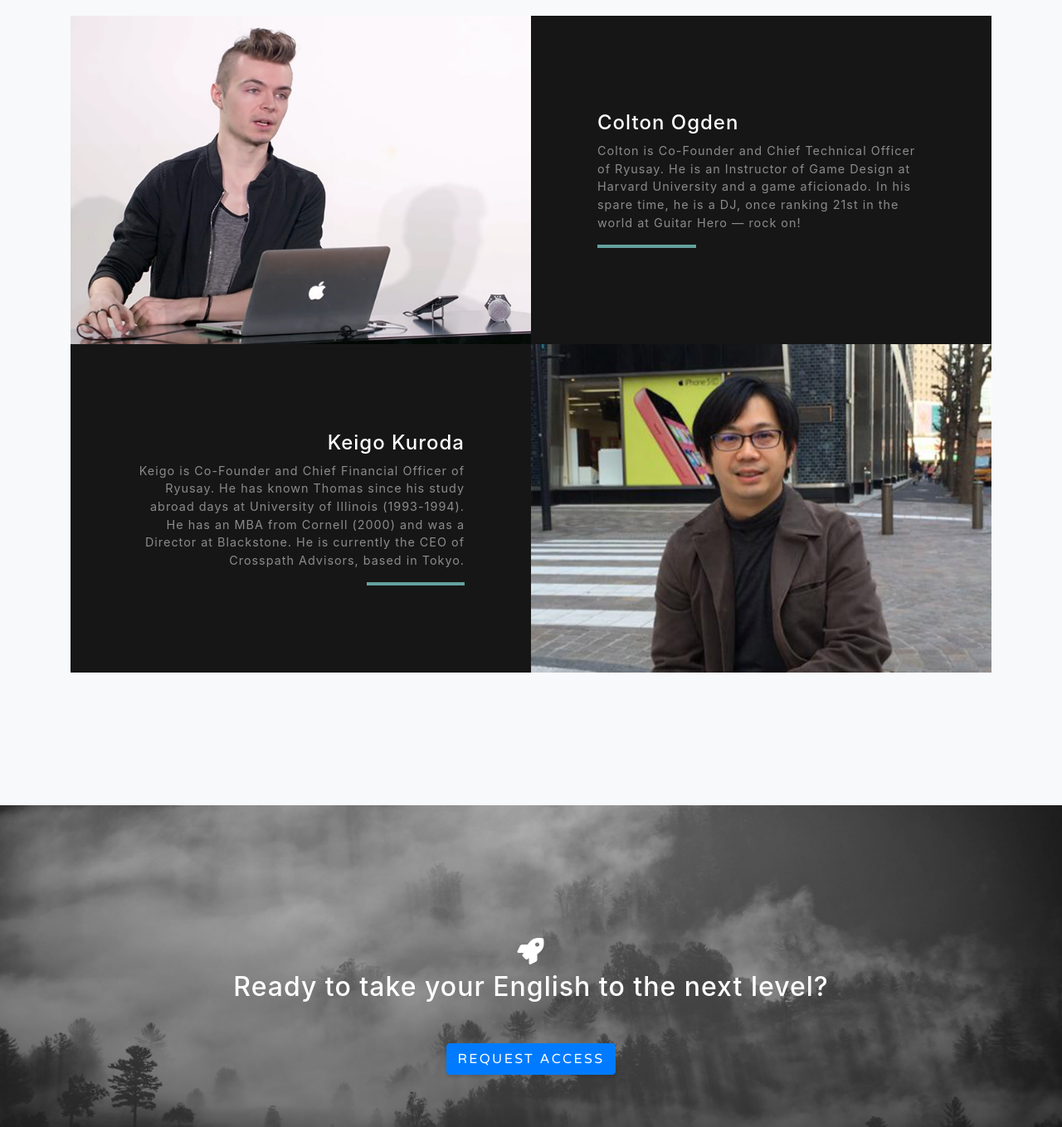
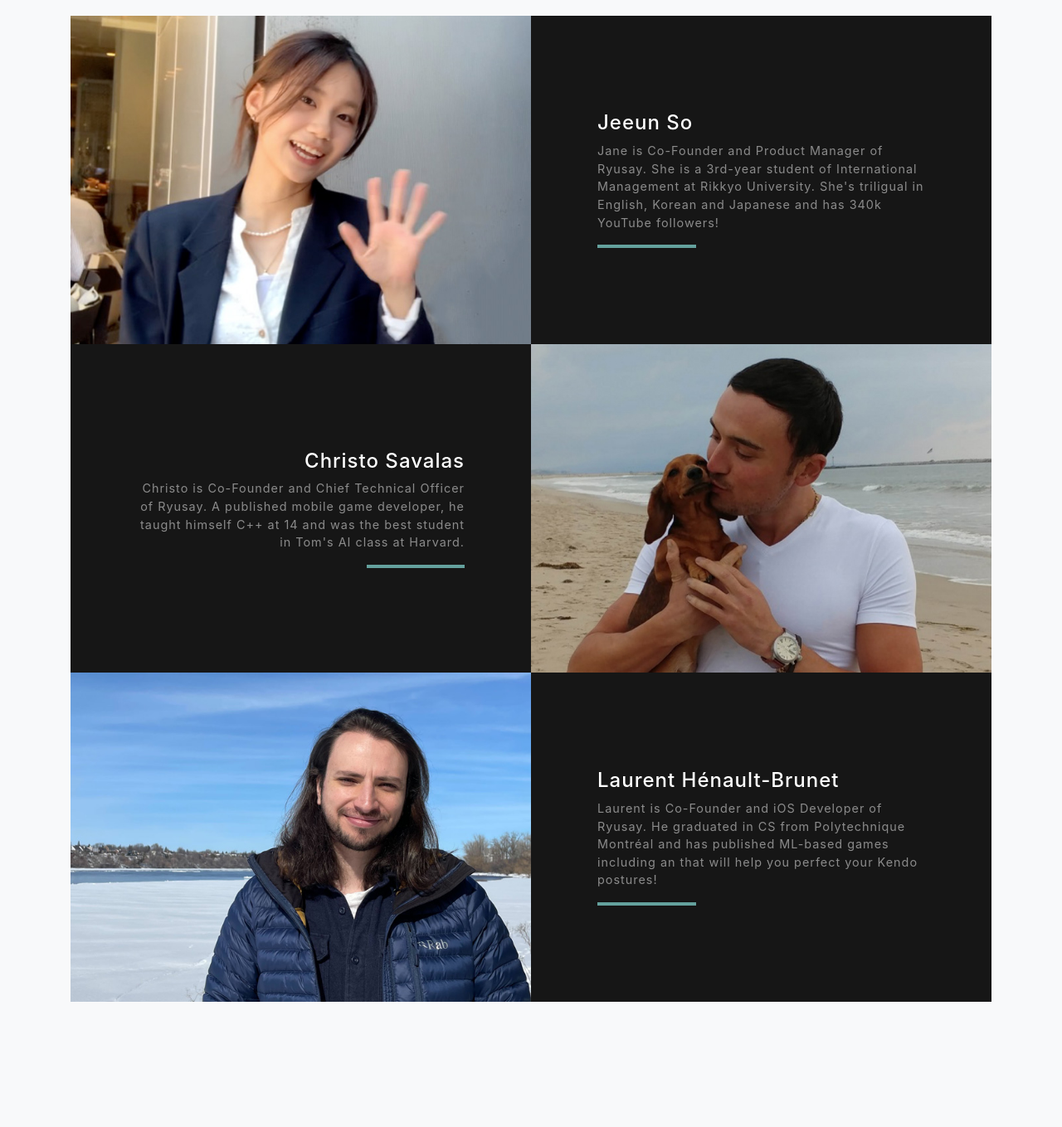
Before and after one commit to ThomasBallatore/ryusay, a website with bundled scripts: page index.html in a window 1280 px wide. Shown: the part 2140-3499 px from the top of the page at 83% size. Built offline with nearby package versions, Linux system fonts and the light colour scheme; files whose address does not match are found by name.

Commit message:
updated co-founder profiles

```diff
--- a/index.html
+++ b/index.html
@@ -85,7 +85,7 @@
         <div class="col-xl-4 col-lg-5">
           <div class="featured-text text-center text-lg-left">
             <h4>Thomas Ballatore</h4>
-            <p class="text-black-50 mb-0">Thomas is the Founder and CEO of Ryusay. He has a Ph.D. from University of Tokyo and is a Teaching Fellow of Computer Science at Harvard University. He has been in Japan 24 years and lives near Kyoto with his wife and three children.</p>
+            <p class="text-black-50 mb-0">Thomas is the Founder and CEO of Ryusay. He has a Ph.D. from University of Tokyo and is a Teaching Fellow of Computer Science at Harvard University. He has been in Japan 27 years and lives near Kyoto with his wife and three children.</p>
           </div>
         </div>
       </div>
@@ -93,14 +93,14 @@
       <!-- Project One Row -->
       <div class="row justify-content-center no-gutters mb-5 mb-lg-0">
         <div class="col-lg-6">
-          <img class="img-fluid" src="img/colton.jpg" alt="Colton Ogden">
+          <img class="img-fluid" src="img/jane_700_500.jpg" alt="Jeeun So">
         </div>
         <div class="col-lg-6">
           <div class="bg-black text-center h-100 project">
             <div class="d-flex h-100">
               <div class="project-text w-100 my-auto text-center text-lg-left">
-                <h4 class="text-white">Colton Ogden</h4>
-                <p class="mb-0 text-white-50">Colton is Co-Founder and Chief Technical Officer of Ryusay. He is an Instructor of Game Design at Harvard University and a game aficionado. In his spare time, he is a DJ, once ranking 21st in the world at Guitar Hero — rock on! </p>
+                <h4 class="text-white">Jeeun So</h4>
+                <p class="mb-0 text-white-50">Jane is Co-Founder and Product Manager of Ryusay. She is a 3rd-year student of International Management at Rikkyo University. She's triligual in English, Korean and Japanese and has 340k YouTube followers!</p>
                 <hr class="d-none d-lg-block mb-0 ml-0">
               </div>
             </div>
@@ -111,20 +111,39 @@
       <!-- Project Two Row -->
       <div class="row justify-content-center no-gutters">
         <div class="col-lg-6">
-          <img class="img-fluid" src="img/keigo.jpg" alt="">
+          <img class="img-fluid" src="img/christo_700x500.jpg" alt="Christo Savalas">
         </div>
         <div class="col-lg-6 order-lg-first">
           <div class="bg-black text-center h-100 project">
             <div class="d-flex h-100">
               <div class="project-text w-100 my-auto text-center text-lg-right">
-                <h4 class="text-white">Keigo Kuroda</h4>
-                <p class="mb-0 text-white-50">Keigo is Co-Founder and Chief Financial Officer of Ryusay. He has known Thomas since his study abroad days at University of Illinois (1993-1994). He has an MBA from Cornell (2000) and was a Director at Blackstone. He is currently the CEO of Crosspath Advisors, based in Tokyo.</p>
+                <h4 class="text-white">Christo Savalas</h4>
+                <p class="mb-0 text-white-50">Christo is Co-Founder and Chief Technical Officer of Ryusay. A published mobile game developer, he taught himself C++ at 14 and was the best student in Tom's AI class at Harvard.</p>
                 <hr class="d-none d-lg-block mb-0 mr-0">
               </div>
             </div>
           </div>
         </div>
       </div>
+
+      <!-- Project Three Row -->
+      <div class="row justify-content-center no-gutters mb-5 mb-lg-0">
+        <div class="col-lg-6">
+          <img class="img-fluid" src="img/laurent_700x500.jpg" alt="Laurent Hénault-Brunet">
+        </div>
+        <div class="col-lg-6">
+          <div class="bg-black text-center h-100 project">
+            <div class="d-flex h-100">
+              <div class="project-text w-100 my-auto text-center text-lg-left">
+                <h4 class="text-white">Laurent Hénault-Brunet</h4>
+                <p class="mb-0 text-white-50">Laurent is Co-Founder and iOS Developer of Ryusay. He graduated in CS from Polytechnique Montréal and has published ML-based games including an that will help you perfect your Kendo postures!</p>
+                <hr class="d-none d-lg-block mb-0 ml-0">
+              </div>
+            </div>
+          </div>
+        </div>
+      </div>
+
 
     </div>
   </section>
```
